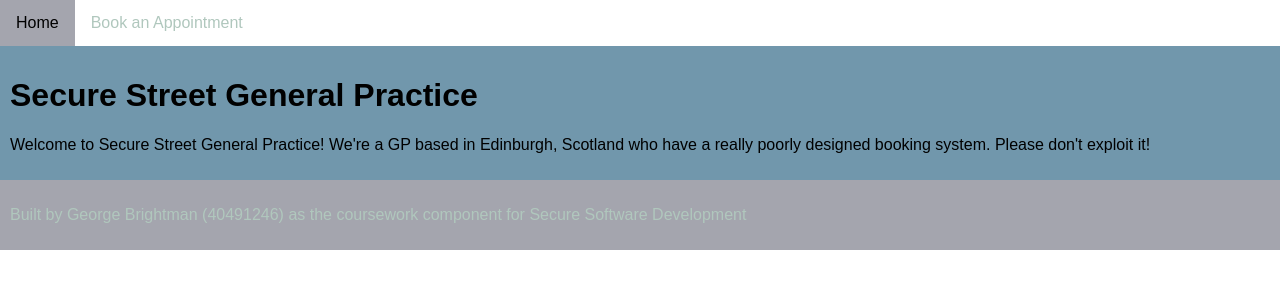
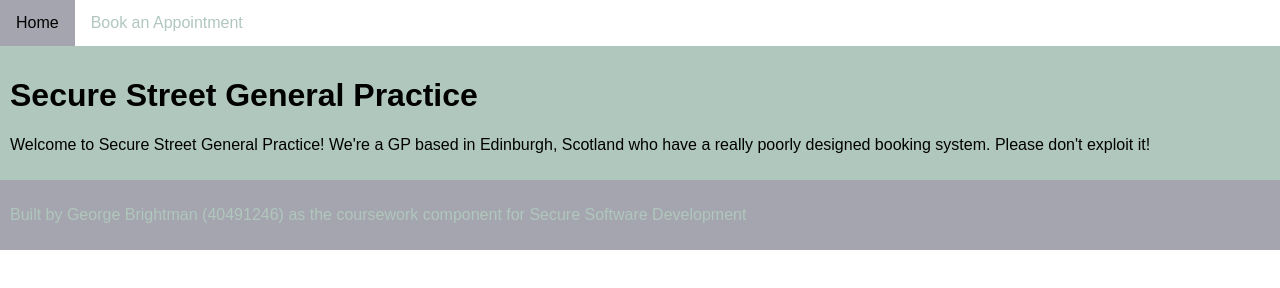
Before and after one commit to GBrightman/SSDCW, a plain HTML site: page index.html in a window 1280 px wide. Drawn offline with Linux system fonts and the light colour scheme.

Commit message:
Update styles.css

```diff
--- a/styles.css
+++ b/styles.css
@@ -29,7 +29,7 @@ body {
 }
 
 .content {
-    background-color: #7197ac;
+    background-color: #B0C7BD;
     padding: 10px;
 }
 
```
